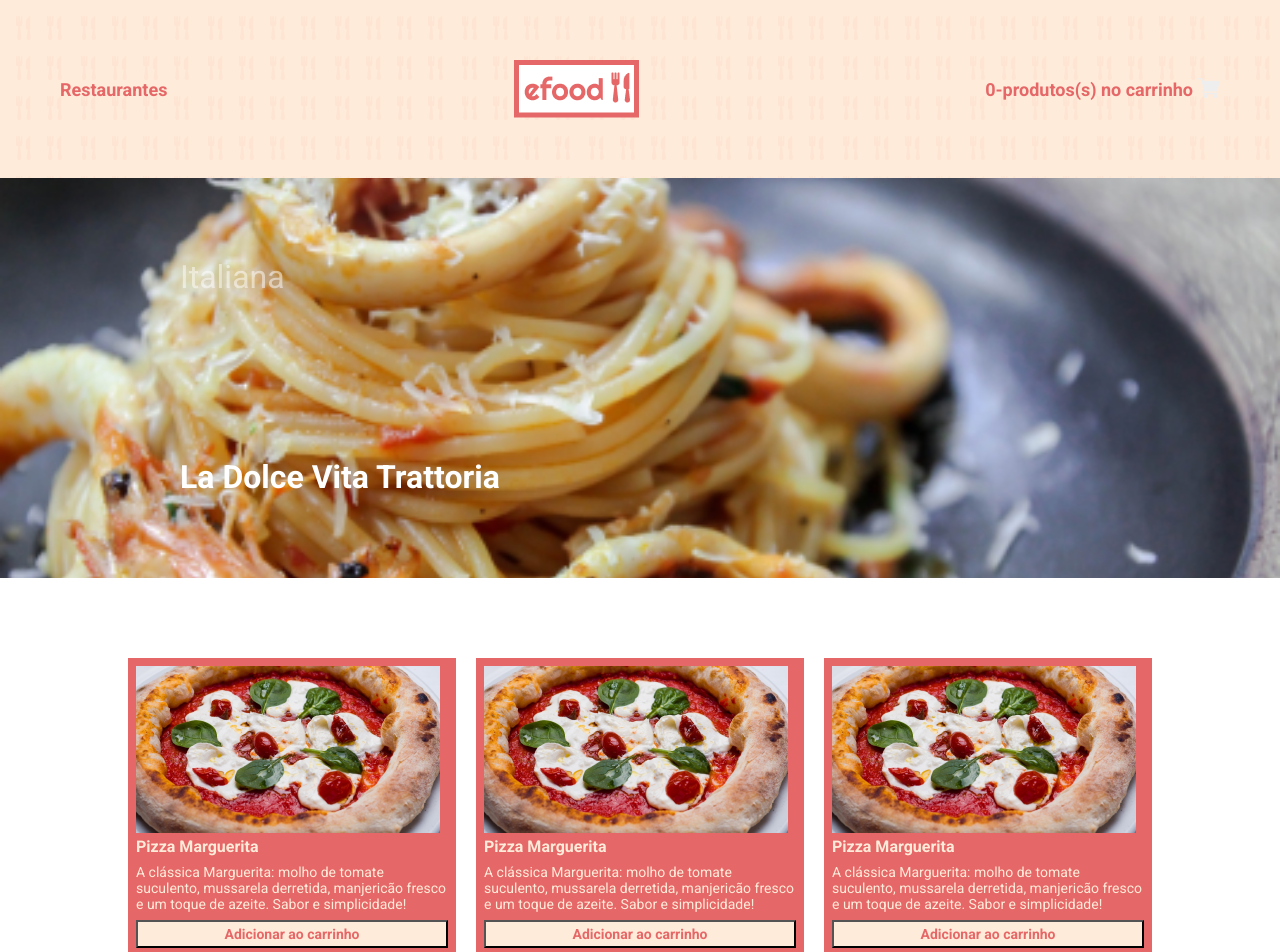
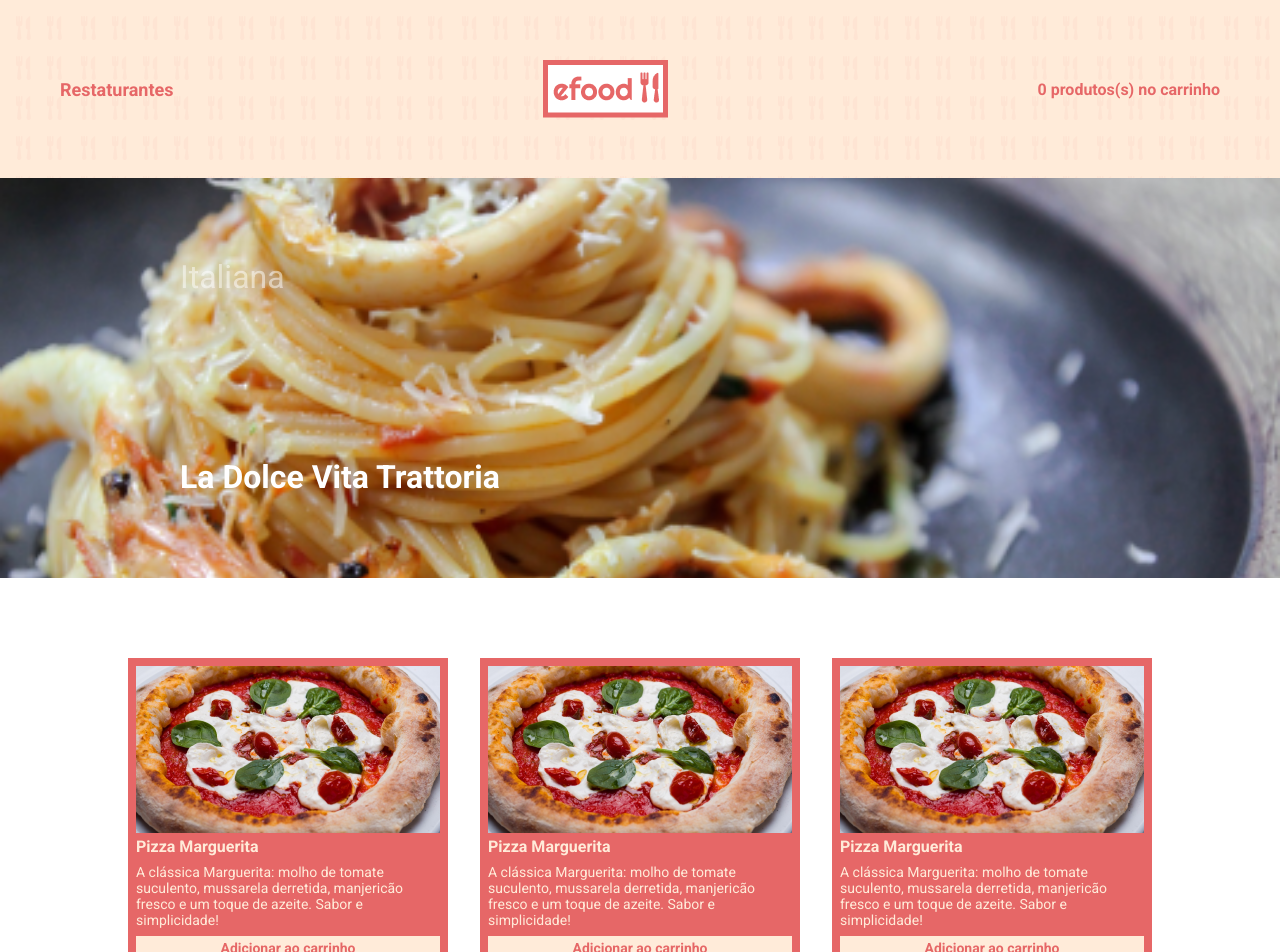
Before and after one commit to LucasVoyager/efood, a React (Create React App) app: page /perfil in a window 1280 px wide. Shown: the top 952 px of the page. Built offline with nearby package versions, Linux system fonts and the light colour scheme.

Commit message:
fix: corrigindo styles

```diff
--- a/src/components/Hero/index.tsx
+++ b/src/components/Hero/index.tsx
@@ -1,20 +1,14 @@
-import { CartLink, ContainerHeader, HeroHeader, TitleHero } from './styles'
+import { Cart, HeroContainer, TitleHero } from './styles'
 
 import logo from '../../assets/images/logo.png'
-import cart from '../../assets/images/cartshopping.svg'
 
 const Hero = () => {
   return (
-    <HeroHeader>
-      <ContainerHeader>
-        <TitleHero to="/">Restaurantes</TitleHero>
-        <img src={logo} alt="efood" />
-        <CartLink href="#">
-          0-produtos(s) no carrinho
-          <img src={cart} alt="carrinho" />
-        </CartLink>
-      </ContainerHeader>
-    </HeroHeader>
+    <HeroContainer>
+      <TitleHero to="/">Restaturantes</TitleHero>
+      <img src={logo} alt="" />
+      <Cart>0 produtos(s) no carrinho</Cart>
+    </HeroContainer>
   )
 }
 
--- a/src/components/Hero/styles.ts
+++ b/src/components/Hero/styles.ts
@@ -4,21 +4,18 @@ import { Link } from 'react-router-dom'
 import vector from '../../assets/images/Vector.png'
 import { Colors } from '../../styles/variables'
 
-export const HeroHeader = styled.header`
+export const HeroContainer = styled.header`
   background-image: url(${vector});
+  display: flex;
+  justify-content: space-between;
+  padding: 60px;
+  align-items: center;
 `
 
-export const ContainerHeader = styled.div`
-  display: flex;
-  align-items: center;
-  justify-content: space-between;
-  padding: 60px;
-
-  a {
-    color: ${Colors.primaryColor};
-    text-decoration: none;
-    font-weight: bold;
-  }
+export const Cart = styled.a`
+  color: ${Colors.primaryColor};
+  text-decoration: none;
+  font-weight: bold;
 `
 
 export const CartLink = styled.a`
@@ -35,4 +32,5 @@ export const TitleHero = styled(Link)`
   font-size: 18px;
   font-weight: bold;
   color: ${Colors.primaryColor};
+  text-decoration: none;
 `
--- a/src/components/ProdPizza/styles.ts
+++ b/src/components/ProdPizza/styles.ts
@@ -13,6 +13,10 @@ export const CardDF = styled.div`
     margin: 8px 0;
     color: ${Colors.secondaryColor};
   }
+
+  img {
+    width: 100%;
+  }
 `
 export const TitleCard = styled.h3`
   font-size: 16px;
@@ -25,4 +29,5 @@ export const ButtonProd = styled(ButtonContainer)`
   color: ${Colors.primaryColor};
   font-size: 14px;
   padding: 4px 0;
+  border: none;
 `
--- a/src/containers/ProdList/styles.ts
+++ b/src/containers/ProdList/styles.ts
@@ -3,7 +3,7 @@ import styled from 'styled-components'
 export const ListCardPizzaCont = styled.div`
   display: grid;
   grid-template-columns: 1fr 1fr 1fr;
-  gap: 20px;
+  gap: 32px;
   margin-top: 80px;
   margin-bottom: 120px;
 `
```
